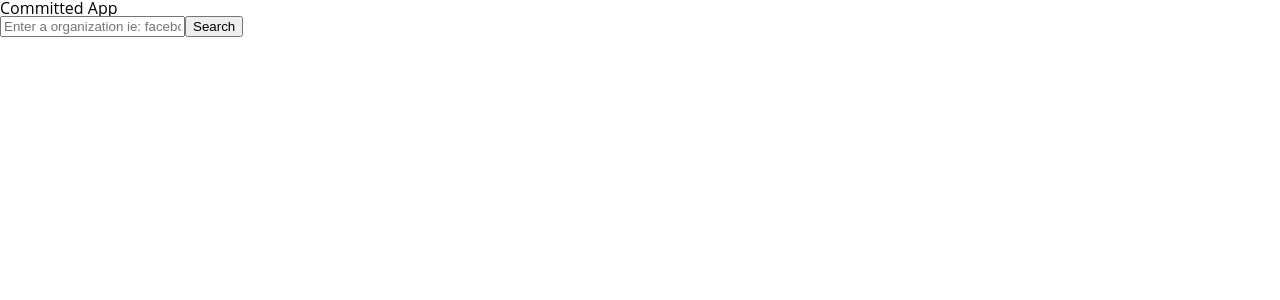
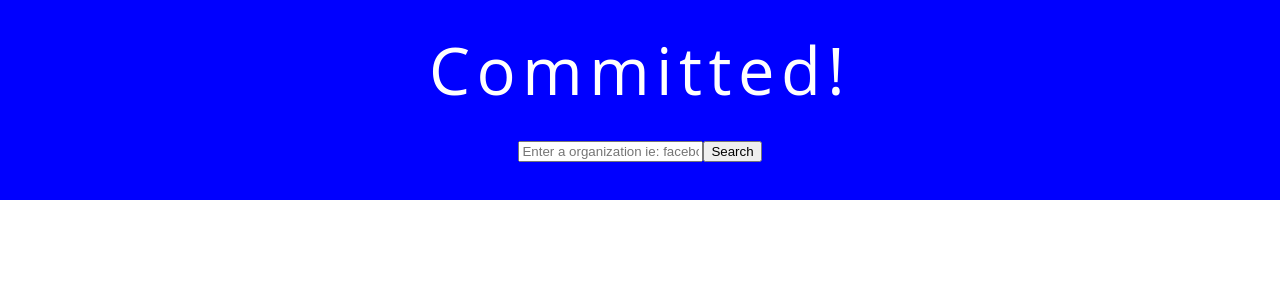
Before and after one commit to hongyang90/Committed, a React (Create React App) app: page / in a window 1280 px wide. Shown: the top 300 px of the page. Built offline with nearby package versions, Linux system fonts and the light colour scheme; the HTML template or start-up script is replaced by a standard one.

Commit message:
Setup header stylesheet

```diff
--- a/src/App.jsx
+++ b/src/App.jsx
@@ -35,16 +35,19 @@ class App extends React.Component {
     return (
 
       <div className="App">
-        <h1>
-          Committed App
-        </h1>
-        <div>
+        <div className='header'>
+          <h1>
+            Committed!
+          </h1>
           <form action="" onSubmit={this.handleSubmit}>
             <input type="text" onChange={this.updateInput} placeholder='Enter a organization ie: facebook'/>
             <button type='submit' >Search</button>
           </form>
         </div>
-        <Repos org={this.state.org} repos={this.state.repos}/>
+        <div>
+          <Repos org={this.state.org} repos={this.state.repos}/>
+
+        </div>
       </div>
     );
 
--- a/src/styles/_header.scss
+++ b/src/styles/_header.scss
@@ -0,0 +1,38 @@
+.header {
+    display: flex;
+    flex-direction: column;
+    justify-content: space-evenly;
+    align-items: center;
+    height: 30%;
+    min-height: 200px;
+    background: blue;
+    width: 100%;
+
+    h1 {
+        font-size: 65px;
+        width: 50%;
+        text-align: center;
+        color: white;
+        letter-spacing: .1em
+    }
+
+    form {
+        display: flex;
+        justify-content: center;
+
+        input {
+
+        }
+
+        button {
+
+        }
+
+
+    }
+
+
+
+
+
+}
```
Also changed, not shown: src/styles/App.scss (+7 -0 lines).
